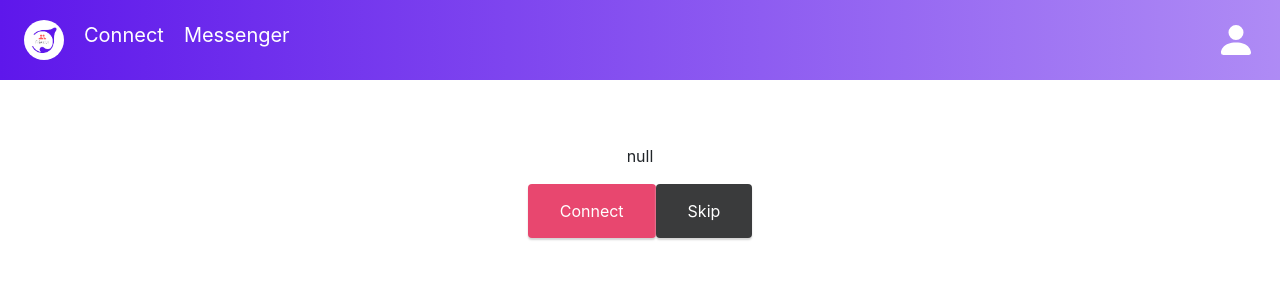
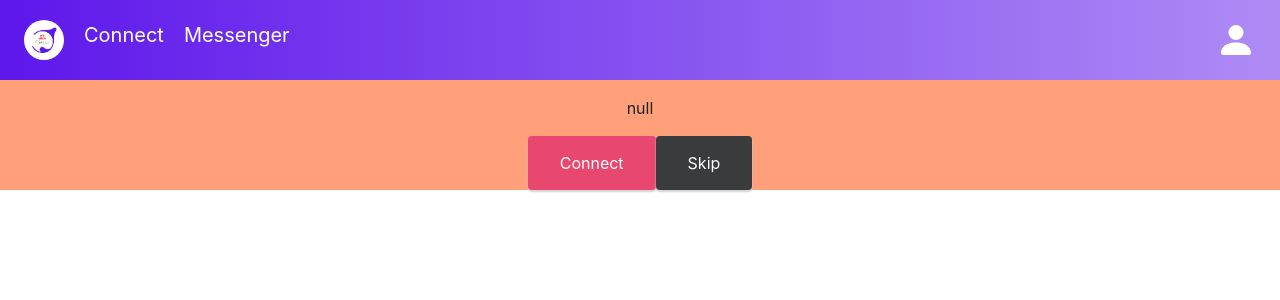
Before and after one commit to aolwyn/Friendzr, a React (Create React App) app in the folder frontend/: page / in a window 1280 px wide. Shown: the top 300 px of the page. Built offline with nearby package versions, Linux system fonts and the light colour scheme; no server answers.

Commit message:
fixed things

```diff
--- a/frontend/src/App.css
+++ b/frontend/src/App.css
@@ -1,6 +1,5 @@
 .App {
   text-align: center;
-  margin: 10vw;
   display: flex;
   flex-direction: column;
   height: 100vh;
--- a/frontend/src/connect.css
+++ b/frontend/src/connect.css
@@ -1,5 +1,6 @@
 .page{
     background-color:lightsalmon;
+    margin-top: 80px;
 }
 
 .connectButton{
--- a/frontend/src/connect.js
+++ b/frontend/src/connect.js
@@ -1,5 +1,5 @@
 import { Component } from 'react'
-import './new_user.css';
+import './connect.css';
 import {  initializeApp } from "firebase/app";
 import axios from 'axios';
 import {getAuth } from "firebase/auth";
--- a/frontend/src/pages/profile.js
+++ b/frontend/src/pages/profile.js
@@ -74,6 +74,11 @@ export default class Profile extends Component {
 
     return (
       <div id="topContainer">
+
+        <div style={{minHeight:80}}>
+          a
+        </div>
+
         {/* <button onClick={this.clicker}>TESTER</button> */}
         {/* top banner */}
         <div style={{
@@ -81,8 +86,6 @@ export default class Profile extends Component {
           width: "135%",
           height: "200px",
           padding: "1em",
-          "margin-left": "-13%",
-          "margin-top": "-10%",
         }}>
         </div>
 
```
